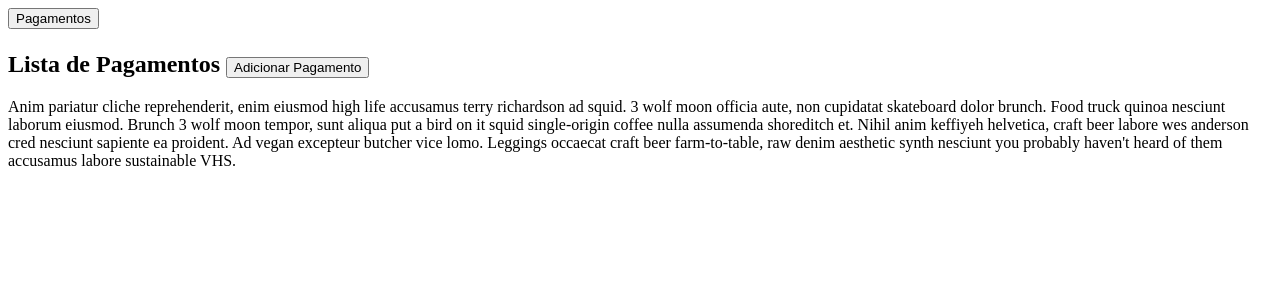
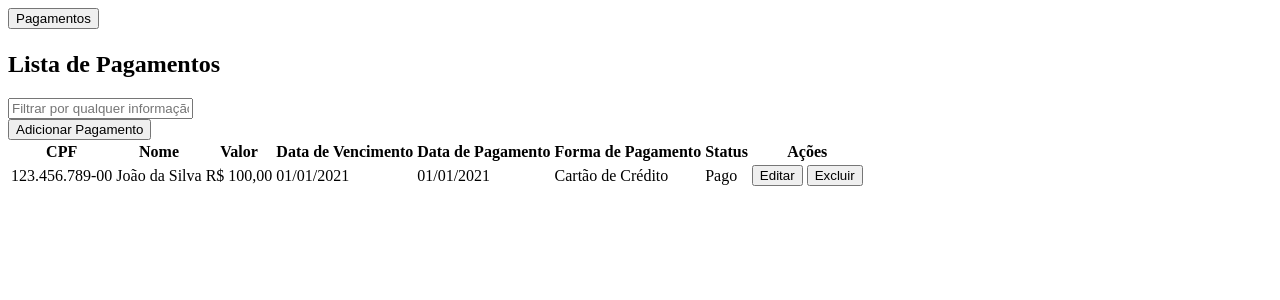
Before and after one commit to nori-marcos/clubeEsportivo, a Flask app: template src/templates/pagamento/pagamento.html in a window 1280 px wide. Shown: the top 300 px of the page. Run offline with Flask 3, Linux system fonts and the light colour scheme; the template is opened without the code that fills it, so the values that code supplies are empty.

Commit message:
adicao da tabela de pagamentos no front

```diff
--- a/src/templates/index.html
+++ b/src/templates/index.html
@@ -22,6 +22,7 @@
                 do "Clube Esportivo".</p>
         </div>
     </div>
+    <div id="flash-container"></div>
     <div id="accordion">
         {% include 'associado/associado.html' %}
         {% include 'pagamento/pagamento.html' %}
@@ -36,6 +37,6 @@
 <script src="https://cdn.jsdelivr.net/npm/bootstrap@4.0.0/dist/js/bootstrap.min.js"
         integrity="sha384-JZR6Spejh4U02d8jOt6vLEHfe/JQGiRRSQQxSfFWpi1MquVdAyjUar5+76PVCmYl"
         crossorigin="anonymous"></script>
-<script src="{{ url_for('static', filename='js/associado.js') }}"></script>
+<script src="{{ url_for('static', filename='js/index.js') }}"></script>
 </body>
 </html>
--- a/src/templates/pagamento/pagamento.html
+++ b/src/templates/pagamento/pagamento.html
@@ -1,3 +1,4 @@
+<!-- Card com os Dados dos Pagamentos -->
 <div class="card">
     <div class="card-header" id="headingTwo">
         <h5 class="mb-0">
@@ -8,32 +9,57 @@
         </h5>
     </div>
 
-    <div id="collapseTwo" class="accordion-collapse collapse" aria-labelledby="headingTwo">
+    <div id="collapseTwo" class="accordion-collapse collapse{% if messages %}show{% endif %}"
+         aria-labelledby="headingTwo">
         <div class="card-body">
             <div class="row">
-
                 <div class="col md-12">
                     <h2>
                         Lista de Pagamentos
-                        <button type="button" class="btn btn-success  float-right" data-toggle="modal"
-                                data-target="#myModal">Adicionar Pagamento
-                        </button>
+
                     </h2>
-                    Anim pariatur cliche reprehenderit, enim eiusmod high life accusamus terry richardson ad
-                    squid. 3
-                    wolf
-                    moon officia aute, non cupidatat skateboard dolor brunch. Food truck quinoa nesciunt laborum
-                    eiusmod.
-                    Brunch 3 wolf moon tempor, sunt aliqua put a bird on it squid single-origin coffee nulla
-                    assumenda
-                    shoreditch et. Nihil anim keffiyeh helvetica, craft beer labore wes anderson cred nesciunt
-                    sapiente
-                    ea
-                    proident. Ad vegan excepteur butcher vice lomo. Leggings occaecat craft beer farm-to-table,
-                    raw
-                    denim
-                    aesthetic synth nesciunt you probably haven't heard of them accusamus labore sustainable
-                    VHS.
+                    <div class="input-group mb-3">
+                        <input id="table-filter-payment" type="text" class="form-control"
+                               placeholder="Filtrar por qualquer informação do pagamento (ID, Data, etc.)"
+                               aria-label="Payment"
+                               aria-describedby="basic-addon1">
+                    </div>
+                    <button type="button" class="btn btn-success float-right mb-3" data-toggle="modal"
+                            data-target="#myModal">Adicionar Pagamento
+                    </button>
+                    <table id="paymentTable" class="table" aria-describedby="students attendance">
+                        <thead class="bg-light">
+                        <tr>
+                            <th>CPF</th>
+                            <th>Nome</th>
+                            <th>Valor</th>
+                            <th>Data de Vencimento</th>
+                            <th>Data de Pagamento</th>
+                            <th>Forma de Pagamento</th>
+                            <th>Status</th>
+                            <th>Ações</th>
+                        </tr>
+                        </thead>
+                        <tbody>
+                        <tr>
+                            <td>123.456.789-00</td>
+                            <td>João da Silva</td>
+                            <td>R$ 100,00</td>
+                            <td>01/01/2021</td>
+                            <td>01/01/2021</td>
+                            <td>Cartão de Crédito</td>
+                            <td>Pago</td>
+                            <td>
+                                <button type="button" class="btn btn-primary" data-toggle="modal"
+                                        data-target="#myModal">Editar
+                                </button>
+                                <button type="button" class="btn btn-danger" data-toggle="modal"
+                                        data-target="#myModal">Excluir
+                                </button>
+                            </td>
+                        </tr>
+                        </tbody>
+                    </table>
                 </div>
             </div>
         </div>
```
Also changed, not shown: src/static/js/index.js (renamed from src/static/js/associado.js, +17 -4 lines), src/templates/associado/associado.html (+2 -5 lines).
